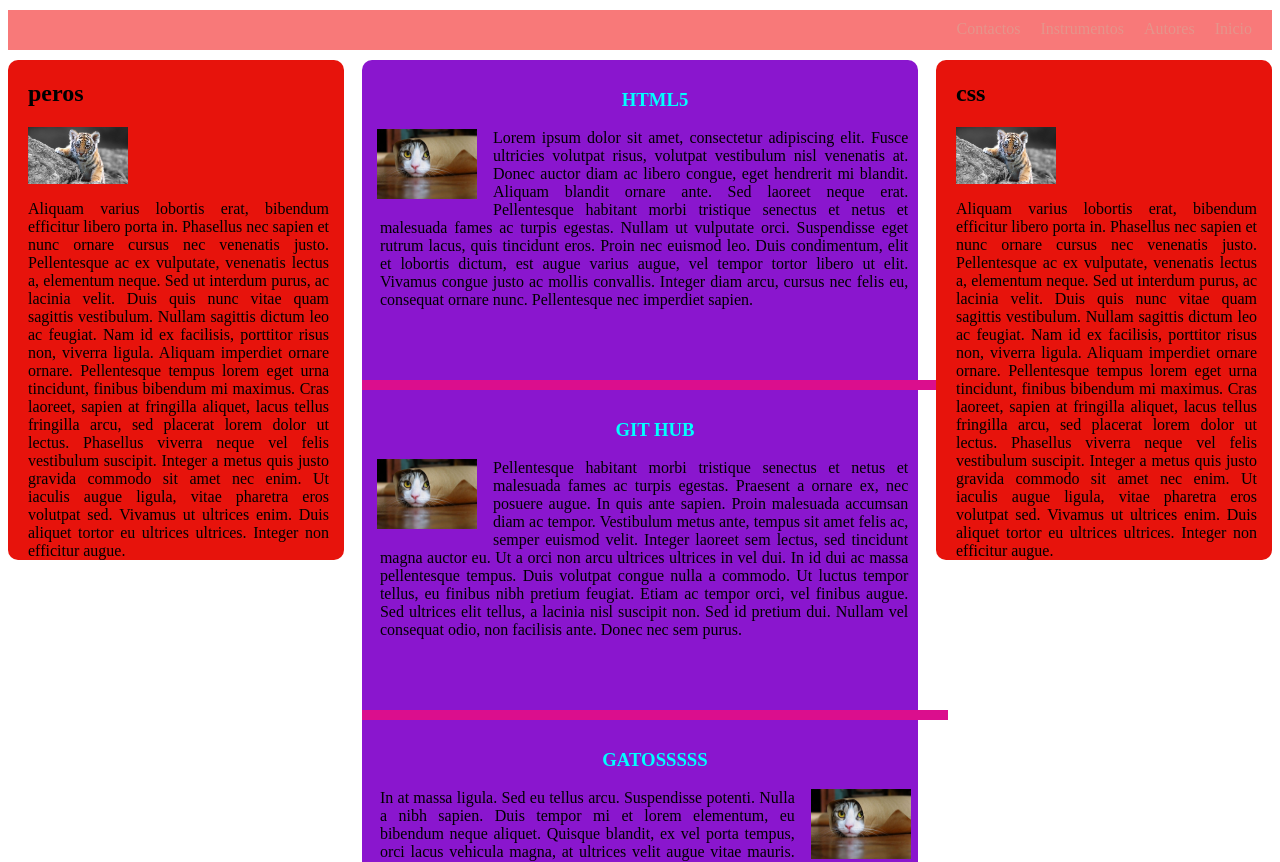
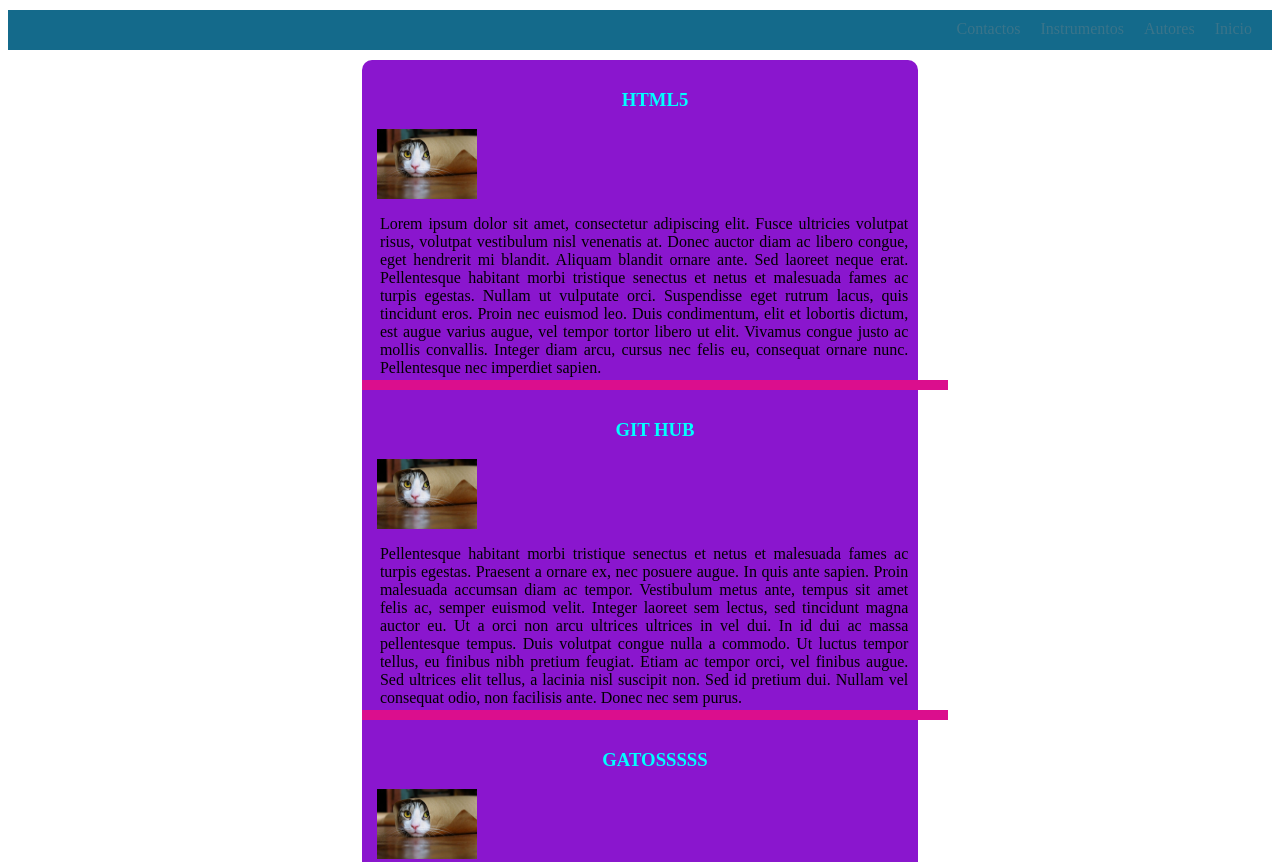
Before and after one commit to javiPruebas/PracticaGit, a plain HTML site: page index.html in a window 1280 px wide. Shown: the part 134-996 px from the top of the page. Drawn offline with Linux system fonts and the light colour scheme.

Commit message:
Borro el footer y anuncios

```diff
--- a/index.html
+++ b/index.html
@@ -49,19 +49,6 @@
 		</article>
 	</section>
 
-	<aside class="anuncio1">
-		<h1>peros</h1>
-		<img width="100px" src="img/leon.jpg">
-		<p>Aliquam varius lobortis erat, bibendum efficitur libero porta in. Phasellus nec sapien et nunc ornare cursus nec venenatis justo. Pellentesque ac ex vulputate, venenatis lectus a, elementum neque. Sed ut interdum purus, ac lacinia velit. Duis quis nunc vitae quam sagittis vestibulum. Nullam sagittis dictum leo ac feugiat. Nam id ex facilisis, porttitor risus non, viverra ligula. Aliquam imperdiet ornare ornare. Pellentesque tempus lorem eget urna tincidunt, finibus bibendum mi maximus. Cras laoreet, sapien at fringilla aliquet, lacus tellus fringilla arcu, sed placerat lorem dolor ut lectus. Phasellus viverra neque vel felis vestibulum suscipit. Integer a metus quis justo gravida commodo sit amet nec enim. Ut iaculis augue ligula, vitae pharetra eros volutpat sed. Vivamus ut ultrices enim. Duis aliquet tortor eu ultrices ultrices. Integer non efficitur augue.</p>
-	</aside>
-
-	<aside class="anuncio2">
-		<h1 id="prueba">css</h1>
-		<img width="100px" src="img/leon.jpg">
-		<p>Aliquam varius lobortis erat, bibendum efficitur libero porta in. Phasellus nec sapien et nunc ornare cursus nec venenatis justo. Pellentesque ac ex vulputate, venenatis lectus a, elementum neque. Sed ut interdum purus, ac lacinia velit. Duis quis nunc vitae quam sagittis vestibulum. Nullam sagittis dictum leo ac feugiat. Nam id ex facilisis, porttitor risus non, viverra ligula. Aliquam imperdiet ornare ornare. Pellentesque tempus lorem eget urna tincidunt, finibus bibendum mi maximus. Cras laoreet, sapien at fringilla aliquet, lacus tellus fringilla arcu, sed placerat lorem dolor ut lectus. Phasellus viverra neque vel felis vestibulum suscipit. Integer a metus quis justo gravida commodo sit amet nec enim. Ut iaculis augue ligula, vitae pharetra eros volutpat sed. Vivamus ut ultrices enim. Duis aliquet tortor eu ultrices ultrices. Integer non efficitur augue.</p>
-	</aside>
-
-	<footer>Javier Delgado Rodriguez | 29 de Noviembre de 2017 | Luis Vives de Leganés</footer>
 	</div>
 	</body>
 </html>
--- a/styles.css
+++ b/styles.css
@@ -1,6 +1,6 @@
 header {
 	width: 100%;
-	background-color: rgb(155, 111, 30);
+	background-color: rgb(212, 212, 212);
 	height: 120px;
 }
 header img{
@@ -16,17 +16,17 @@ header h1, header img{
 	float: left;
 }
 #titulo1{
-	color: rgb(158, 14, 14);
+	color: rgb(112, 167, 219);
 }
 nav{
 	width: 100%;
 	height: 40px;
-	background-color: rgb(248, 121, 121);
+	background-color: rgb(20, 106, 139);
 	margin-top: 5px;
 }
 nav a{
 	text-decoration: none;
-	color: rgba(188, 206, 176, 0.329);
+	color: rgba(138, 138, 138, 0.329);
 }
 nav ul{
 	list-style: none;
@@ -40,7 +40,7 @@ nav li{
 }
 nav li:hover{
 	transform: scale(1.2);
-	border: 2px solid rgba(255, 102, 0, 0.603)
+	border: 2px solid rgba(192, 255, 76, 0.603)
 
 }
 
@@ -78,29 +78,7 @@ article p{
 	margin-left: 3px;
 	text-align: justify;
 }
-#izquierda{
-	float:left;
-	margin-right:2%;
-	margin-bottom:2%;
-}
-#derecha{
-	float: right;
-	margin-right: 3%;
-	margin-left: 3%;
-}
-aside{
-	width: 25%;
-	float: right;
-	padding-left: 20px;
-	background-color: rgb(231, 19, 12);
-	height: 500px;
-	margin-top: 10px;
-	border-radius: 10px;
-}
-aside p{
-	text-align: justify;
-	margin-right: 15px;
-}
+
 
 .anuncio1{
 	float: left;
```
Also changed, not shown: 1 other file.
